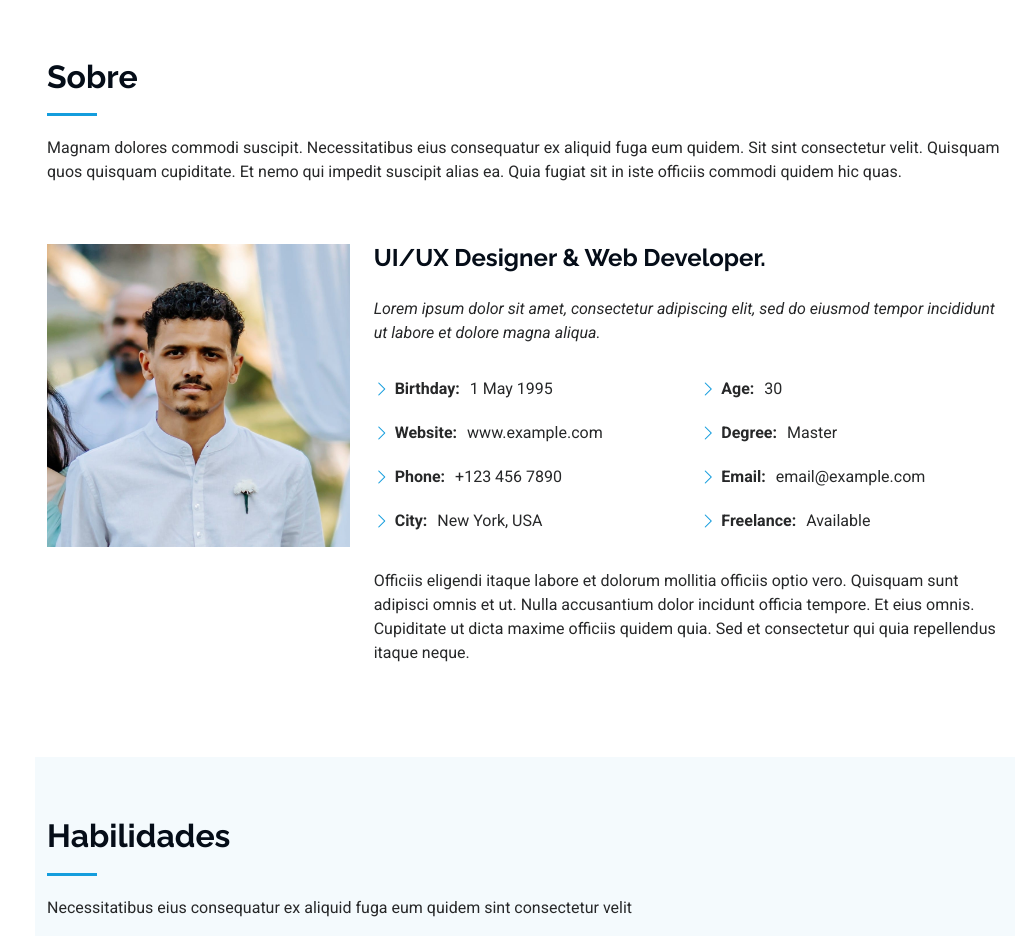
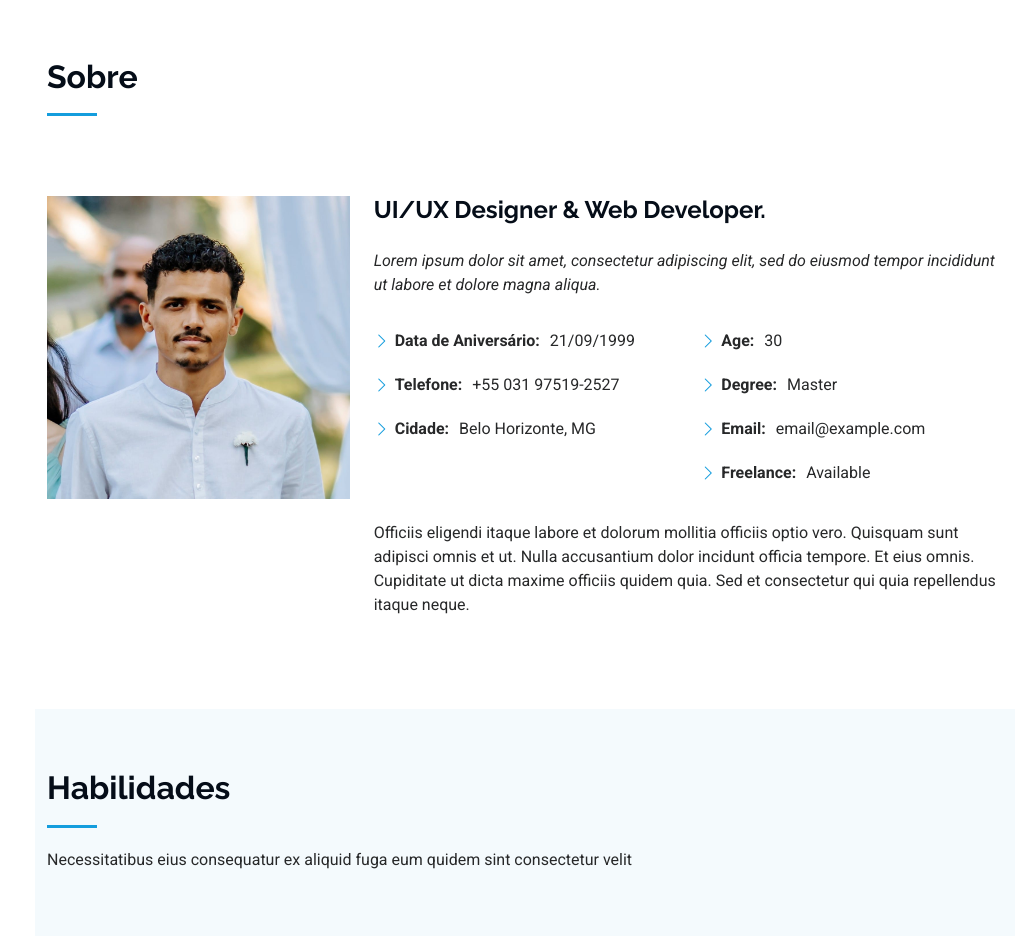
Before and after one commit to willgister/Portfolio, a plain HTML site: page index.html in a window 1280 px wide. Shown: the part 802-1738 px from the top of the page, without its empty margins (265-1280 px from the left). Drawn offline with Linux system fonts and the light colour scheme.

Commit message:
atualização informações pessoais

```diff
--- a/index.html
+++ b/index.html
@@ -106,7 +106,6 @@
       <!-- Section Title -->
       <div class="container section-title" data-aos="fade-up">
         <h2>Sobre</h2>
-        <p>Magnam dolores commodi suscipit. Necessitatibus eius consequatur ex aliquid fuga eum quidem. Sit sint consectetur velit. Quisquam quos quisquam cupiditate. Et nemo qui impedit suscipit alias ea. Quia fugiat sit in iste officiis commodi quidem hic quas.</p>
       </div><!-- End Section Title -->
 
       <div class="container" data-aos="fade-up" data-aos-delay="100">
@@ -124,10 +123,9 @@
             <div class="row">
               <div class="col-lg-6">
                 <ul>
-                  <li><i class="bi bi-chevron-right"></i> <strong>Birthday:</strong> <span>1 May 1995</span></li>
-                  <li><i class="bi bi-chevron-right"></i> <strong>Website:</strong> <span>www.example.com</span></li>
-                  <li><i class="bi bi-chevron-right"></i> <strong>Phone:</strong> <span>+123 456 7890</span></li>
-                  <li><i class="bi bi-chevron-right"></i> <strong>City:</strong> <span>New York, USA</span></li>
+                  <li><i class="bi bi-chevron-right"></i> <strong>Data de Aniversário:</strong> <span>21/09/1999</span></li>
+                  <li><i class="bi bi-chevron-right"></i> <strong>Telefone:</strong> <span>+55 031 97519-2527</span></li>
+                  <li><i class="bi bi-chevron-right"></i> <strong>Cidade:</strong> <span>Belo Horizonte, MG</span></li>
                 </ul>
               </div>
               <div class="col-lg-6">
```
